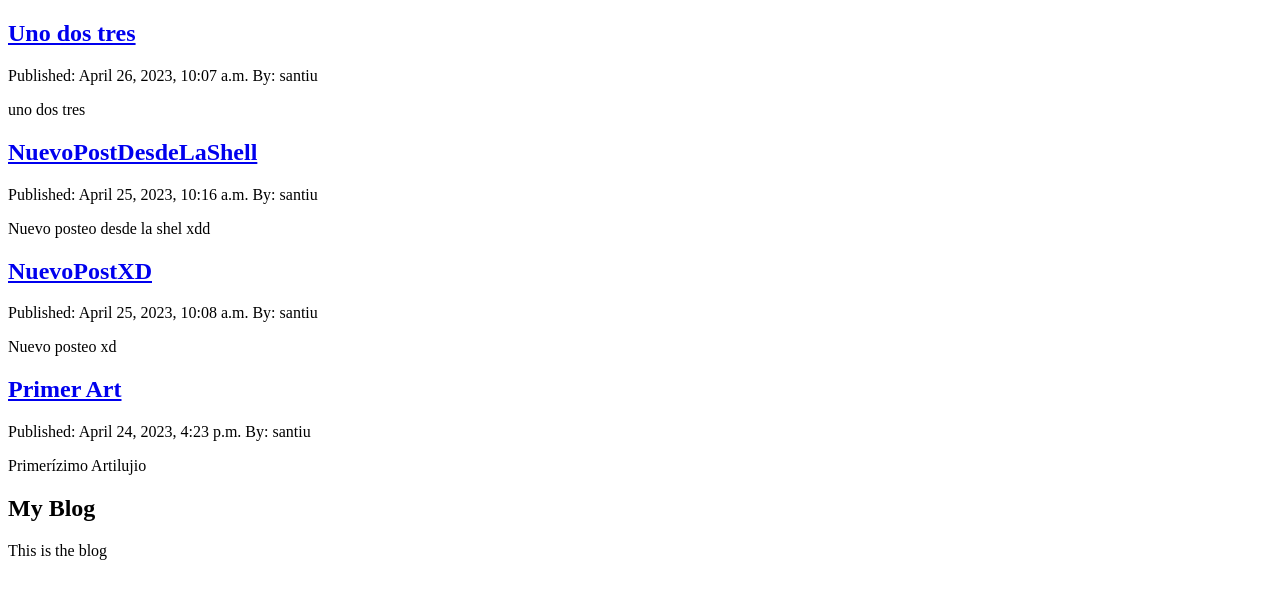
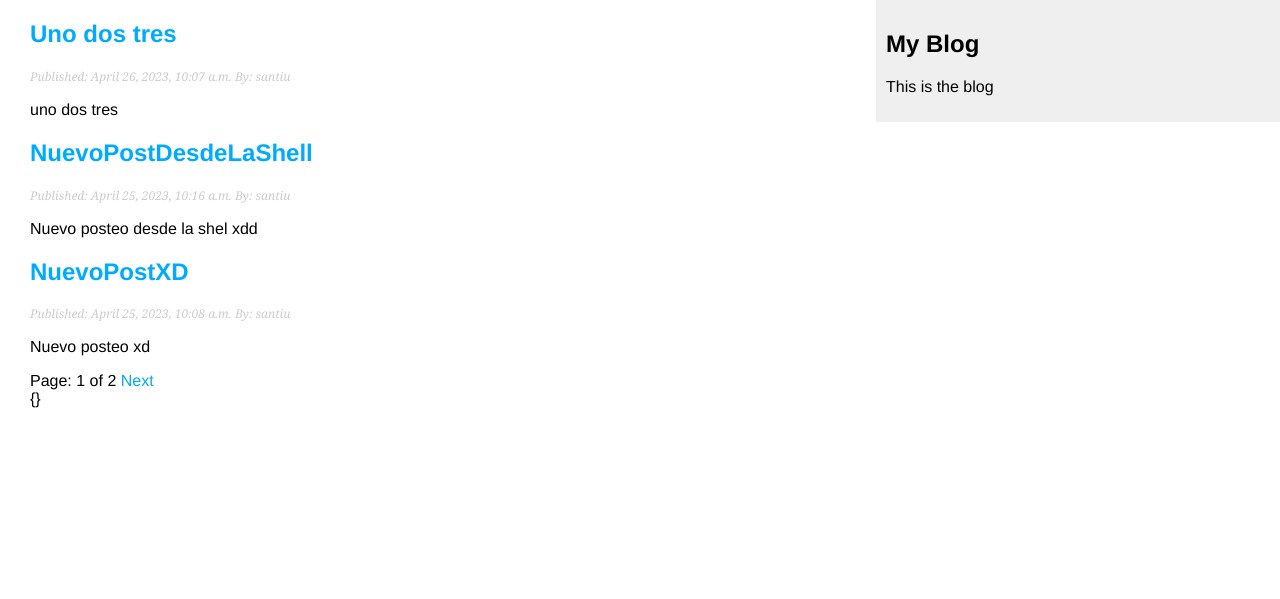
Before and after one commit to SantiSanGal/primerAppDjango, a Django app: page /blog/ in a window 1280 px wide. Shown: the top 599 px of the page. Run offline with Django 4.2, Linux system fonts and the light colour scheme; data comes from the database, SQL or seed files in the repository; both versions use the stored data as it was after the commit.

Commit message:
second_commit

```diff
--- a/BlogApp/BlogApp/urls.py
+++ b/BlogApp/BlogApp/urls.py
@@ -18,6 +18,6 @@ from django.urls import path, include
 
 urlpatterns = [
     #Super usuario no se comparte con el cliente final
-    path('admin/', admin.site.urls),
-    path('blog/', include("blog.urls", namespace="blog"))
+    path('admin/', admin.site.urls), #esta es la url del super usuario
+    path('blog/', include("blog.urls", namespace="blog")),
 ]
--- a/BlogApp/blog/models.py
+++ b/BlogApp/blog/models.py
@@ -1,6 +1,7 @@
 from django.db import models
 from django.utils import timezone
 from django.contrib.auth.models import User
+from django.urls import reverse
 
 # Create your models here.
 
@@ -23,7 +24,7 @@ class Post(models.Model):
     title = models.CharField(max_length=250)
 
     #También cadena de caracteres, pero sólo admite alfanuméricos y guiones, nada de tildes, ñ, etc.
-    slug = models.SlugField(max_length=250)
+    slug = models.SlugField(max_length=250, unique_for_date="publish") #único por día según fecha en publish
 
     #Cadena de texto de longitud variable, no requiere indicador de máximo.
     body = models.TextField()
@@ -55,3 +56,11 @@ class Post(models.Model):
     #se ordena según la fecha de publish
     class Meta:
         ordering = ["-publish"]
+
+    #Para poder utilizar la ruta en todo el proyecto
+    def get_absolute_url(self):
+        #esto en vez de tener la url completa en cada template
+        return reverse("blog:post_detail", args=[self.publish.year,
+                                                 self.publish.month,
+                                                 self.publish.day,
+                                                 self.slug])
--- a/BlogApp/blog/static/css/blog.css
+++ b/BlogApp/blog/static/css/blog.css
@@ -0,0 +1,43 @@
+body{
+    margin: 0;
+    padding: 0;
+    box-sizing: border-box;
+    font-family: helvetica, sans-serif;
+}
+
+a{
+    color: #00abff;
+    text-decoration: none;
+}
+
+h1 {
+    font-weight: normal;
+    border-bottom: 1px solid #bbb;
+    padding: 0 0 10px 0;
+}
+
+h2{
+    font-weight: normal:
+    margin: 30px 0 0;
+}
+
+.content {
+    float: left;
+    width:  60%;
+    padding: 0 0 0 30px;
+}
+
+.sidebar{
+    float: right;
+    width: 30%;
+    padding: 10px;
+    background: #efefef;
+    height: 100%;
+}
+
+p.date {
+    color: #ccc;
+    font-family: georgia, serif;
+    font-size: 12px;
+    font-style: italic;
+}
--- a/BlogApp/blog/templates/blog/base.html
+++ b/BlogApp/blog/templates/blog/base.html
@@ -1,3 +1,4 @@
+{% load static %}
 <!doctype html>
 <html lang="en">
 <head>
@@ -6,6 +7,7 @@
           content="width=device-width, user-scalable=no, initial-scale=1.0, maximum-scale=1.0, minimum-scale=1.0">
     <meta http-equiv="X-UA-Compatible" content="ie=edge">
     <title>{% block title %}{% endblock %}</title>
+    <link rel="stylesheet" href="{% static 'css/blog.css' %}">
 </head>
 <body>
     <div class="content">
--- /dev/null
+++ b/BlogApp/blog/templates/blog/pagination.html
@@ -0,0 +1,15 @@
+<div class="pagination">
+    <span class="step-links">
+        {% if page.has_previous%}
+            <a href="?page={{page.previous_page_number}}"> Previous </a>
+        {% endif %}
+    </span>
+    <span class="current">
+        Page: {{page.number}} of {{page.paginator.num_pages}}
+    </span>
+    <span class="step-links">
+        {% if page.has_next%}
+            <a href="?page={{page.next_page_number}}"> Next </a>
+        {% endif %}
+    </span>
+</div>
--- a/BlogApp/blog/templates/blog/post/list.html
+++ b/BlogApp/blog/templates/blog/post/list.html
@@ -3,7 +3,7 @@
 {% block content %}
     {% for post in posts %}
         <h2>
-            <a href="{% url 'blog:post_detail' post.id %}">
+            <a href="{{post.get_absolute_url}}">
                 {{ post.title }}
             </a>
         </h2>
@@ -13,4 +13,7 @@
         {{ post.body|truncatewords:30|linebreaks}}
         <!-- sólo muestra las primeras 30 palabras, y luego agrega un salto de línea-->
     {% endfor %}
+
+    {% include "blog/pagination.html" with page=posts %}
+    {}
 {% endblock %}
--- a/BlogApp/blog/urls.py
+++ b/BlogApp/blog/urls.py
@@ -5,5 +5,8 @@ app_name = "blog"
 urlpatterns = [
     #se enruta la vista
     path("", post_list, name="post_list"),
-    path("<int:id>/", post_detail, name="post_detail")
+    #path("<int:id>/", post_detail, name="post_detail")
+    #año/mes/día/slug es lo que se pasa como parámetro a la función post_detail, post_detail es de la vista
+
+    path("<int:year>/<int:month>/<int:day>/<slug:post>", post_detail, name="post_detail")
 ]
--- a/BlogApp/blog/views.py
+++ b/BlogApp/blog/views.py
@@ -1,22 +1,35 @@
 from django.shortcuts import render, get_object_or_404
 from .models import Post
-from django.http import HttpResponse, Http404
+#from django.http import HttpResponse, Http404
+from django.core.paginator import Paginator
 # Create your views here.
 
 def post_list(request):
     #request trae la ruta que se consulta, ejemplo: GET http://127.0.0.1:8000/blog/posts/
-    posts = Post.published.all()
+    posts_list = Post.published.all()
+
+    #se pasa como parámetro la instancia que obtiene todos los post, y el 3 es la cantidad a mostrarse por página
+    paginator = Paginator(posts_list, 3)
+    #obtiene el número de página de la url
+    page_number = request.GET.get("page", 1)
+    #trae el paginator y guarda en la variable, los que se deben mostrar
+    posts = paginator.page(page_number)
+
     #print(posts)
     #return HttpResponse(f"<h1>{posts[0].title}</h1>")
     return render(request, "blog/post/list.html", {"posts": posts})
 
-def post_detail(request, id):
+def post_detail(request, year, month, day, post):
     #try:
     #    post = Post.published.get(id=id)
     #except Post.DoesNotExist:
     #    raise Http404("Post Not Found")
 
     #busca si existe el Post con el id obtenido de la url y sólo lo trae si está con Status="PB" Público
-    post = get_object_or_404(Post, id=id, status=Post.Status.PUBLISHED)
+    post = get_object_or_404(Post, status=Post.Status.PUBLISHED,
+                             publish__year=year,
+                             publish__month=month,
+                             publish__day=day,
+                             slug=post)
 
     return render(request, "blog/post/detail.html", {"post": post})
```
Also changed, not shown: BlogApp/blog/templates/blog/post/detail.html (added, +10 -0 lines), BlogApp/blog/migrations/0004_alter_post_slug.py (added), BlogApp/db.sqlite3.
